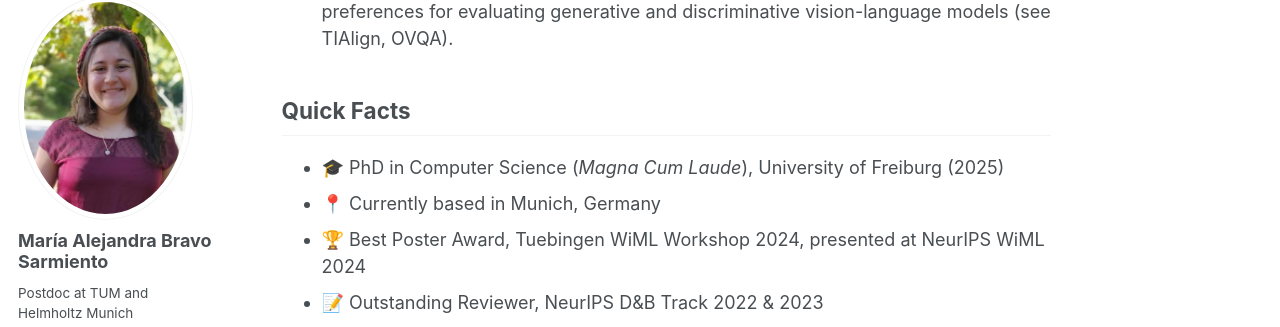
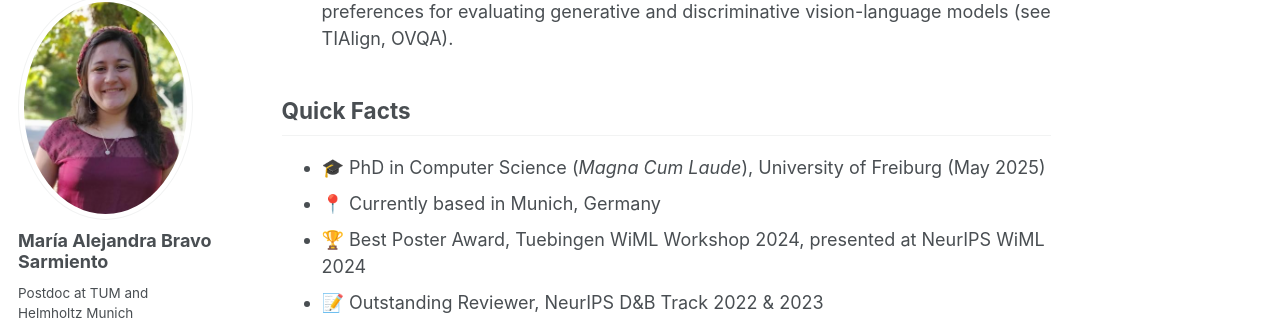
Before and after one commit to mabravo641/mabravo641.github.io, a Jekyll site: the page built from _pages/about.md, in a window 1280 px wide and 900 px high, scrolled down 692 px. Shown: the part 103-430 px from the top of the window. Built offline with Jekyll 4.4.1, drawn with Linux system fonts in a browser that asks for light colours; some web fonts are replaced.

Commit message:
updates from phd graduation

```diff
--- a/_pages/about.md
+++ b/_pages/about.md
@@ -23,7 +23,7 @@ Current topics include:
 
 ## Quick Facts
 
-- 🎓 PhD in Computer Science (*Magna Cum Laude*), University of Freiburg (2025)
+- 🎓 PhD in Computer Science (*Magna Cum Laude*), University of Freiburg (May 2025)
 - 📍 Currently based in Munich, Germany
 - 🏆 Best Poster Award, Tuebingen WiML Workshop 2024, presented at NeurIPS WiML 2024
 - 📝 Outstanding Reviewer, NeurIPS D&B Track 2022 & 2023
```
